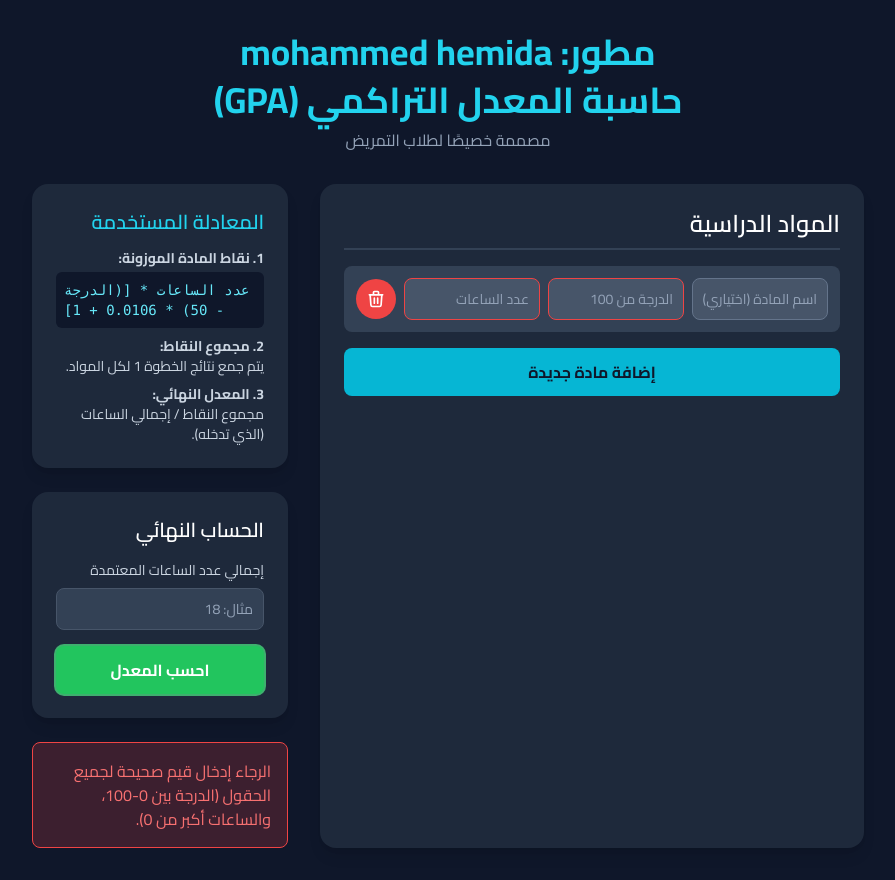
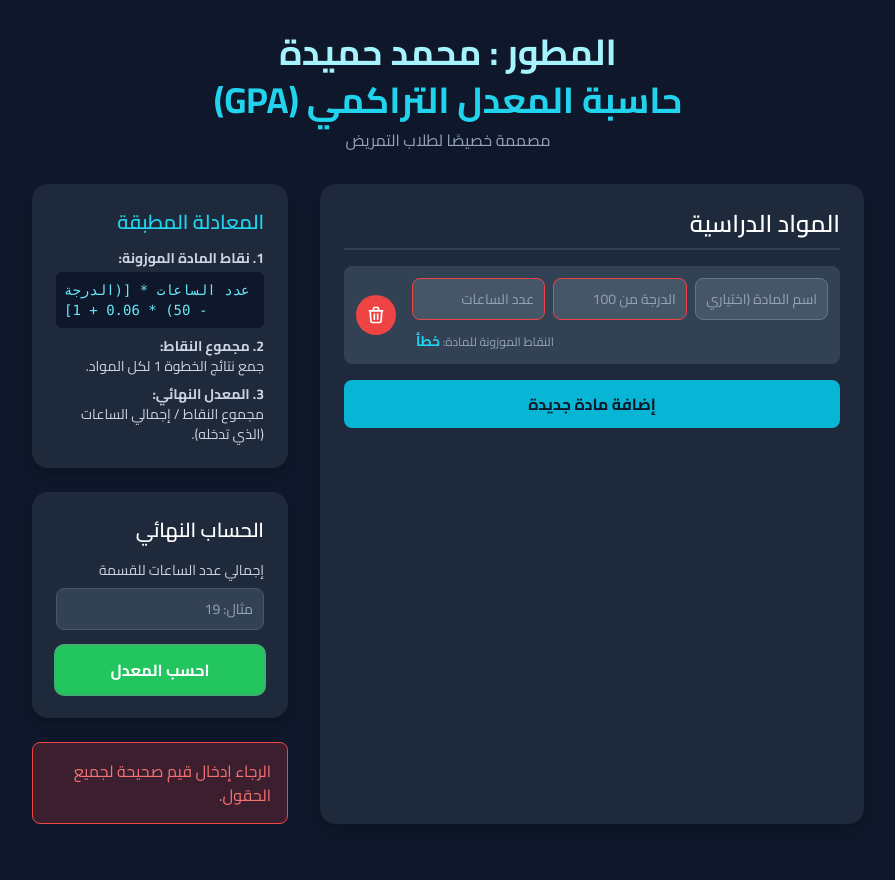
Before and after one commit to hemida8/GPA-calculator, a plain HTML site: page index.html in a window 1280 px wide. Both pictures are taken after a click on the button "احسب المعدل". Shown: the whole page, without its empty margins (192-1087 px from the left). After the commit the page ends 856 px from the top, so only its background shows below. Drawn offline with nearby package versions, Linux system fonts and the light colour scheme.

Commit message:
Update index.html

```diff
--- a/index.html
+++ b/index.html
@@ -47,9 +47,9 @@
 
         <!-- Header -->
         <header class="text-center mb-8">
-                       <h1 class="text-3xl md:text-4xl font-bold text-cyan-400 mb-2">مطور: mohammed hemida</h1>
+             <h1 class="text-3xl md:text-4xl font-bold text-cyan-200 mb-2">المطور : محمد حميدة</h1>
 
-            <h1 class="text-3xl md:text-4xl font-bold text-cyan-400 mb-2">حاسبة المعدل التراكمي (GPA)</h1>
+            <h2 class="text-3xl md:text-4xl font-bold text-cyan-400 mb-2">حاسبة المعدل التراكمي (GPA)</h2>
             <p class="text-slate-400">مصممة خصيصًا لطلاب التمريض</p>
         </header>
 
@@ -75,10 +75,10 @@
             <div class="md:col-span-1 space-y-6">
                 <!-- Calculation Formula -->
                 <div class="bg-slate-800 p-6 rounded-2xl shadow-lg">
-                    <h3 class="text-xl font-semibold mb-3 text-cyan-400">المعادلة المستخدمة</h3>
+                    <h3 class="text-xl font-semibold mb-3 text-cyan-400">المعادلة المطبقة</h3>
                     <div class="text-sm text-slate-300 space-y-2">
-                        <p><span class="font-bold">1. نقاط المادة الموزونة:</span><br><code class="block text-left dir-ltr bg-slate-900 p-2 rounded-md mt-1 text-cyan-300">عدد الساعات * [(الدرجة - 50) * 0.0106 + 1]</code></p>
-                        <p><span class="font-bold">2. مجموع النقاط:</span><br>يتم جمع نتائج الخطوة 1 لكل المواد.</p>
+                        <p><span class="font-bold">1. نقاط المادة الموزونة:</span><br><code class="block text-left dir-ltr bg-slate-900 p-2 rounded-md mt-1 text-cyan-300">عدد الساعات * [(الدرجة - 50) * 0.06 + 1]</code></p>
+                        <p><span class="font-bold">2. مجموع النقاط:</span><br>جمع نتائج الخطوة 1 لكل المواد.</p>
                         <p><span class="font-bold">3. المعدل النهائي:</span><br>مجموع النقاط / إجمالي الساعات (الذي تدخله).</p>
                     </div>
                 </div>
@@ -87,8 +87,8 @@
                 <div class="bg-slate-800 p-6 rounded-2xl shadow-lg">
                     <h3 class="text-xl font-semibold mb-4">الحساب النهائي</h3>
                     <div class="mb-4">
-                        <label for="total-hours-input" class="block mb-2 text-sm font-medium text-slate-300">إجمالي عدد الساعات المعتمدة</label>
-                        <input type="number" id="total-hours-input" placeholder="مثال: 18" class="w-full bg-slate-700 border border-slate-600 text-white text-sm rounded-lg focus:ring-cyan-500 focus:border-cyan-500 block p-2.5 placeholder-slate-400">
+                        <label for="total-hours-input" class="block mb-2 text-sm font-medium text-slate-300">إجمالي عدد الساعات للقسمة</label>
+                        <input type="number" id="total-hours-input" placeholder="مثال: 19" class="w-full bg-slate-700 border border-slate-600 text-white text-sm rounded-lg focus:ring-cyan-500 focus:border-cyan-500 block p-2.5 placeholder-slate-400">
                     </div>
                     <button id="calculate-gpa-btn" class="w-full bg-green-500 hover:bg-green-600 text-white font-bold py-3 px-4 rounded-lg transition-transform transform hover:scale-105 focus:outline-none focus:ring-2 focus:ring-green-400 focus:ring-opacity-75">
                         احسب المعدل
@@ -97,15 +97,19 @@
 
                 <!-- Result Display -->
                 <div id="result-container" class="bg-slate-800 p-6 rounded-2xl shadow-lg hidden">
-                     <h3 class="text-xl font-semibold mb-4 text-green-400">النتيجة النهائية</h3>
+                     <h3 class="text-xl font-semibold mb-4 text-green-400">تفاصيل النتيجة</h3>
                      <div class="space-y-3 text-center">
                         <div>
                             <p class="text-slate-400 text-sm">مجموع النقاط الموزونة</p>
                             <p id="total-points-result" class="text-2xl font-bold"></p>
                         </div>
-                        <div class="pt-2 border-t border-slate-700">
-                            <p class="text-slate-400 text-sm">المعدل التراكمي (GPA)</p>
-                            <p id="gpa-result" class="text-4xl font-bold text-green-400"></p>
+                         <div class="pt-2 border-t border-slate-700">
+                            <p class="text-slate-400 text-sm">إجمالي الساعات (المقسوم عليه)</p>
+                            <p id="divisor-hours-result" class="text-2xl font-bold"></p>
+                        </div>
+                        <div class="pt-3 mt-2 border-t-2 border-green-500 bg-green-500/10 -mx-6 px-6 py-3">
+                            <p class="text-slate-300 text-sm">المعدل التراكمي (GPA)</p>
+                            <p id="gpa-result" class="text-4xl font-bold text-green-300"></p>
                         </div>
                      </div>
                 </div>
@@ -129,147 +133,126 @@
         const gpaResult = document.getElementById('gpa-result');
         const errorBox = document.getElementById('error-box');
         const errorMessage = document.getElementById('error-message');
+        const divisorHoursResult = document.getElementById('divisor-hours-result');
 
         // State
         let subjectCounter = 0;
 
-        // --- Functions ---
-
-        /**
-         * Displays an error message.
-         * @param {string} message - The error message to display.
-         */
         function showError(message) {
             errorMessage.textContent = message;
             errorBox.classList.remove('hidden');
             resultContainer.classList.add('hidden');
         }
 
-        /**
-         * Hides the error message box.
-         */
         function hideError() {
             errorBox.classList.add('hidden');
         }
 
-        /**
-         * Creates and adds a new subject row to the list.
-         */
         function addSubject() {
             subjectCounter++;
-            const subjectId = `subject-${Date.now()}`; // Unique ID for the row
-
+            const subjectId = `subject-${Date.now()}`;
             const subjectDiv = document.createElement('div');
             subjectDiv.id = subjectId;
-            subjectDiv.className = 'flex items-center gap-2 p-3 bg-slate-700 rounded-lg animate-fade-in';
+            subjectDiv.className = 'flex items-center gap-4 p-3 bg-slate-700 rounded-lg animate-fade-in';
             subjectDiv.innerHTML = `
-                <div class="flex-grow grid grid-cols-1 sm:grid-cols-3 gap-2">
-                    <input type="text" placeholder="اسم المادة (اختياري)" class="subject-name w-full bg-slate-600 border border-slate-500 text-white text-sm rounded-lg focus:ring-cyan-500 focus:border-cyan-500 block p-2.5 placeholder-slate-400" data-default-name="المادة ${subjectCounter}">
-                    <input type="number" placeholder="الدرجة من 100" class="subject-grade w-full bg-slate-600 border border-slate-500 text-white text-sm rounded-lg focus:ring-cyan-500 focus:border-cyan-500 block p-2.5 placeholder-slate-400">
-                    <input type="number" placeholder="عدد الساعات" class="subject-hours w-full bg-slate-600 border border-slate-500 text-white text-sm rounded-lg focus:ring-cyan-500 focus:border-cyan-500 block p-2.5 placeholder-slate-400">
+                <div class="flex-grow">
+                    <div class="grid grid-cols-1 sm:grid-cols-3 gap-2">
+                        <input type="text" placeholder="اسم المادة (اختياري)" class="subject-name w-full bg-slate-600 border border-slate-500 text-white text-sm rounded-lg focus:ring-cyan-500 focus:border-cyan-500 block p-2.5 placeholder-slate-400">
+                        <input type="number" placeholder="الدرجة من 100" class="subject-grade w-full bg-slate-600 border border-slate-500 text-white text-sm rounded-lg focus:ring-cyan-500 focus:border-cyan-500 block p-2.5 placeholder-slate-400">
+                        <input type="number" placeholder="عدد الساعات" class="subject-hours w-full bg-slate-600 border border-slate-500 text-white text-sm rounded-lg focus:ring-cyan-500 focus:border-cyan-500 block p-2.5 placeholder-slate-400">
+                    </div>
+                    <div class="mt-2 text-left pl-1">
+                         <span class="text-xs text-slate-400">النقاط الموزونة للمادة: </span>
+                         <span class="subject-result-display text-sm font-bold text-cyan-400">0.0000</span>
+                    </div>
                 </div>
                 <button class="remove-subject-btn flex-shrink-0 bg-red-500 hover:bg-red-600 text-white font-bold p-2 rounded-full h-10 w-10 flex items-center justify-center transition-transform transform hover:scale-110">
                     <svg xmlns="http://www.w3.org/2000/svg" class="h-5 w-5" fill="none" viewBox="0 0 24 24" stroke="currentColor"><path stroke-linecap="round" stroke-linejoin="round" stroke-width="2" d="M19 7l-.867 12.142A2 2 0 0116.138 21H7.862a2 2 0 01-1.995-1.858L5 7m5 4v6m4-6v6m1-10V4a1 1 0 00-1-1h-4a1 1 0 00-1 1v3M4 7h16" /></svg>
                 </button>
             `;
-
             subjectsList.appendChild(subjectDiv);
-
-            // Add event listener to the new remove button
-            subjectDiv.querySelector('.remove-subject-btn').addEventListener('click', () => {
-                subjectDiv.remove();
-            });
+            subjectDiv.querySelector('.remove-subject-btn').addEventListener('click', () => subjectDiv.remove());
         }
 
-        /**
-         * Calculates the GPA based on the inputs.
-         */
         function calculateGPA() {
             hideError();
             let totalWeightedPoints = 0;
             let isValid = true;
-
-            const subjectRows = subjectsList.querySelectorAll('.flex.items-center.gap-2');
+            const subjectRows = subjectsList.querySelectorAll('.flex.items-center.gap-4');
 
             if (subjectRows.length === 0) {
                 showError('الرجاء إضافة مادة واحدة على الأقل.');
                 return;
             }
 
-            // Loop through each subject row to calculate and sum weighted points
-            subjectRows.forEach(row => {
+            for (const row of subjectRows) {
                 const gradeInput = row.querySelector('.subject-grade');
                 const hoursInput = row.querySelector('.subject-hours');
+                const resultDisplay = row.querySelector('.subject-result-display');
 
                 const grade = parseFloat(gradeInput.value);
                 const hours = parseFloat(hoursInput.value);
 
-                // Validation for grade
+                gradeInput.classList.remove('border-red-500', 'border-slate-500');
+                hoursInput.classList.remove('border-red-500', 'border-slate-500');
+
+                let rowIsValid = true;
                 if (isNaN(grade) || grade < 0 || grade > 100) {
                     gradeInput.classList.add('border-red-500');
-                    gradeInput.classList.remove('border-slate-500');
                     isValid = false;
+                    rowIsValid = false;
                 } else {
-                    gradeInput.classList.remove('border-red-500');
                     gradeInput.classList.add('border-slate-500');
                 }
-
-                // Validation for hours
                 if (isNaN(hours) || hours <= 0) {
                     hoursInput.classList.add('border-red-500');
-                    hoursInput.classList.remove('border-slate-500');
                     isValid = false;
+                    rowIsValid = false;
                 } else {
-                    hoursInput.classList.remove('border-red-500');
                     hoursInput.classList.add('border-slate-500');
                 }
 
-                if (isValid) {
-                    // Calculate the weighted points for the subject
-                    const subjectPoints = (grade - 50) * 0.0106 + 1;
-                    const weightedPoints = subjectPoints * hours;
+                if (rowIsValid) {
+                    // *** THIS IS THE CORRECTED FORMULA ***
+                    const basePoints = (grade - 50) * 0.06 + 1;
+                    const weightedPoints = basePoints * hours;
                     totalWeightedPoints += weightedPoints;
+                    resultDisplay.textContent = weightedPoints.toFixed(4); // Update individual result
+                } else {
+                    resultDisplay.textContent = 'خطأ'; // Show error for this row
                 }
-            });
+            }
 
             if (!isValid) {
-                showError('الرجاء إدخال قيم صحيحة لجميع الحقول (الدرجة بين 0-100، والساعات أكبر من 0).');
+                showError('الرجاء إدخال قيم صحيحة لجميع الحقول.');
                 return;
             }
 
-            // Get and validate the manually entered total credit hours
             const manualTotalHours = parseFloat(totalHoursInput.value);
             if (isNaN(manualTotalHours) || manualTotalHours <= 0) {
                 totalHoursInput.classList.add('border-red-500');
-                totalHoursInput.classList.remove('border-slate-600');
-                showError('الرجاء إدخال إجمالي عدد ساعات صحيح وأكبر من صفر.');
+                showError('الرجاء إدخال إجمالي عدد ساعات للقسمة صحيح وأكبر من صفر.');
                 return;
             } else {
                 totalHoursInput.classList.remove('border-red-500');
-                totalHoursInput.classList.add('border-slate-600');
             }
 
-            // Final GPA calculation using the manually entered total hours
             const finalGPA = totalWeightedPoints / manualTotalHours;
 
-            // Display results
             totalPointsResult.textContent = totalWeightedPoints.toFixed(4);
+            divisorHoursResult.textContent = manualTotalHours;
             gpaResult.textContent = finalGPA.toFixed(4);
             resultContainer.classList.remove('hidden');
         }
 
-
-        // --- Event Listeners ---
+        // Event Listeners
         addSubjectBtn.addEventListener('click', addSubject);
         calculateGpaBtn.addEventListener('click', calculateGPA);
 
-        // --- Initial State ---
-        // Add one subject row by default when the page loads
+        // Initial State
         addSubject();
-
     </script>
 
-    <!-- Simple fade-in animation for new elements -->
     <style>
         @keyframes fade-in {
             from { opacity: 0; transform: translateY(-10px); }
```
